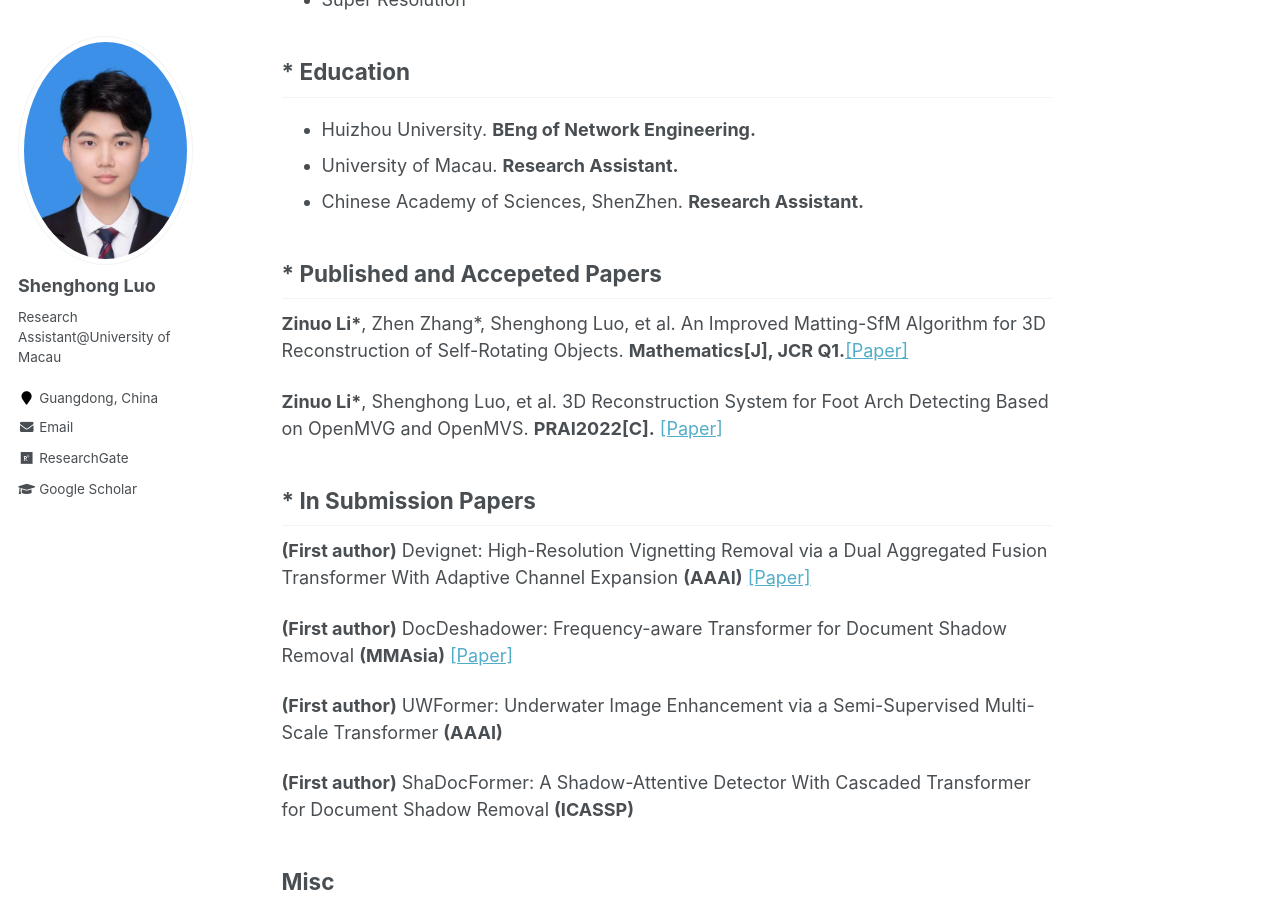
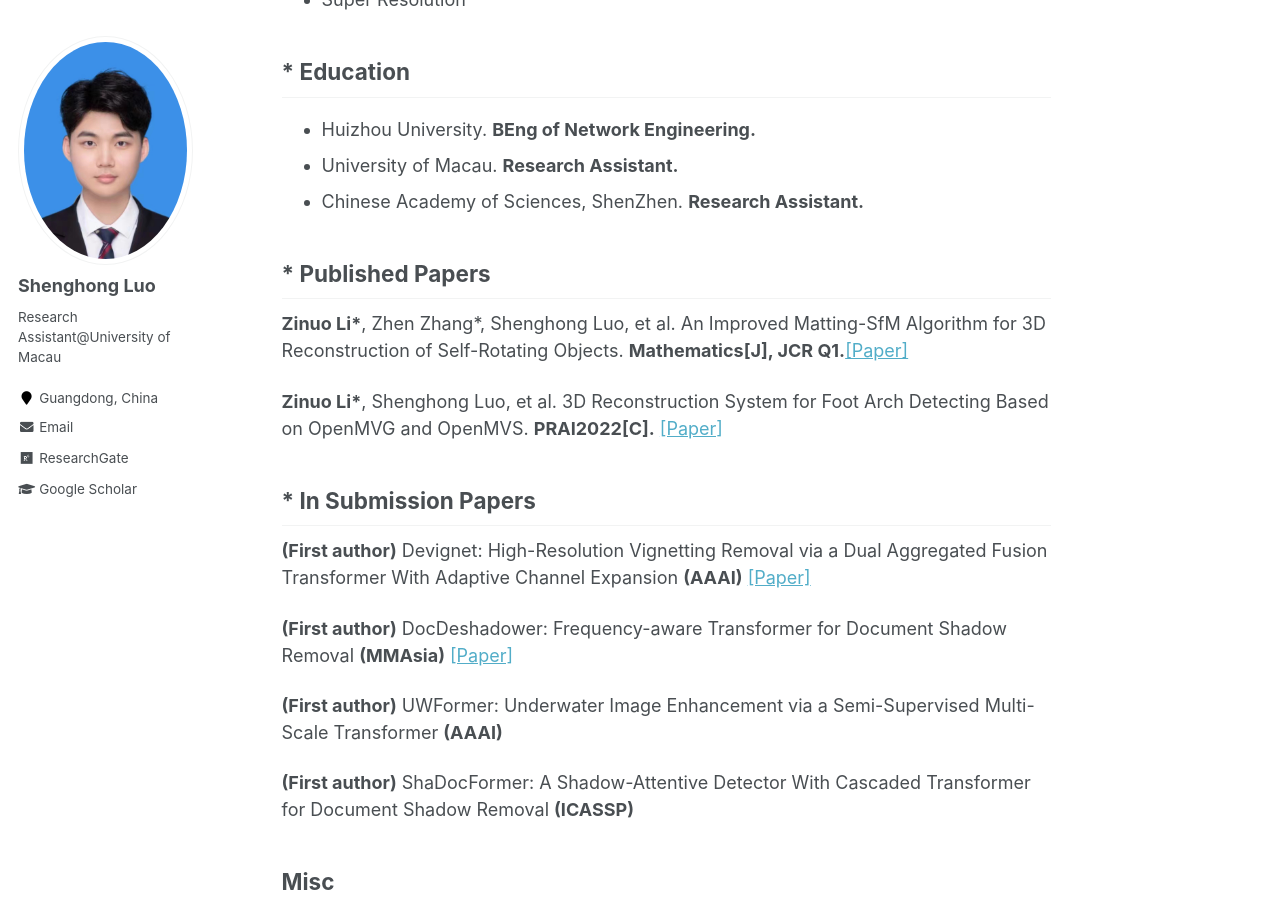
Before and after one commit to Shenghong-Luo/Shenghong-Luo.github.io, a Jekyll site: the page built from _pages/about.md, in a window 1280 px wide and 900 px high, scrolled down 550 px. Built offline with Jekyll 4.4.1, drawn with Linux system fonts in a browser that asks for light colours.

Commit message:
Update about.md

```diff
--- a/_pages/about.md
+++ b/_pages/about.md
@@ -22,7 +22,7 @@ Shenghongluo is pursuing a degree in Information Technology Management at Hong K
 * Chinese Academy of Sciences, ShenZhen. **Research Assistant.**
 
 
-## * Published and Accepeted Papers
+## * Published Papers
 **Zinuo Li\***, Zhen Zhang\*, Shenghong Luo, et al. An Improved Matting-SfM Algorithm for 3D Reconstruction of Self-Rotating Objects. **Mathematics[J], JCR Q1.**<a href="https://doi.org/10.3390/math10162892">[Paper]</a>
 
 **Zinuo Li\***, Shenghong Luo, et al. 3D Reconstruction System for Foot Arch Detecting Based on OpenMVG and OpenMVS. **PRAI2022[C].** <a href="https://ieeexplore.ieee.org/abstract/document/9904285">[Paper]</a>
```
